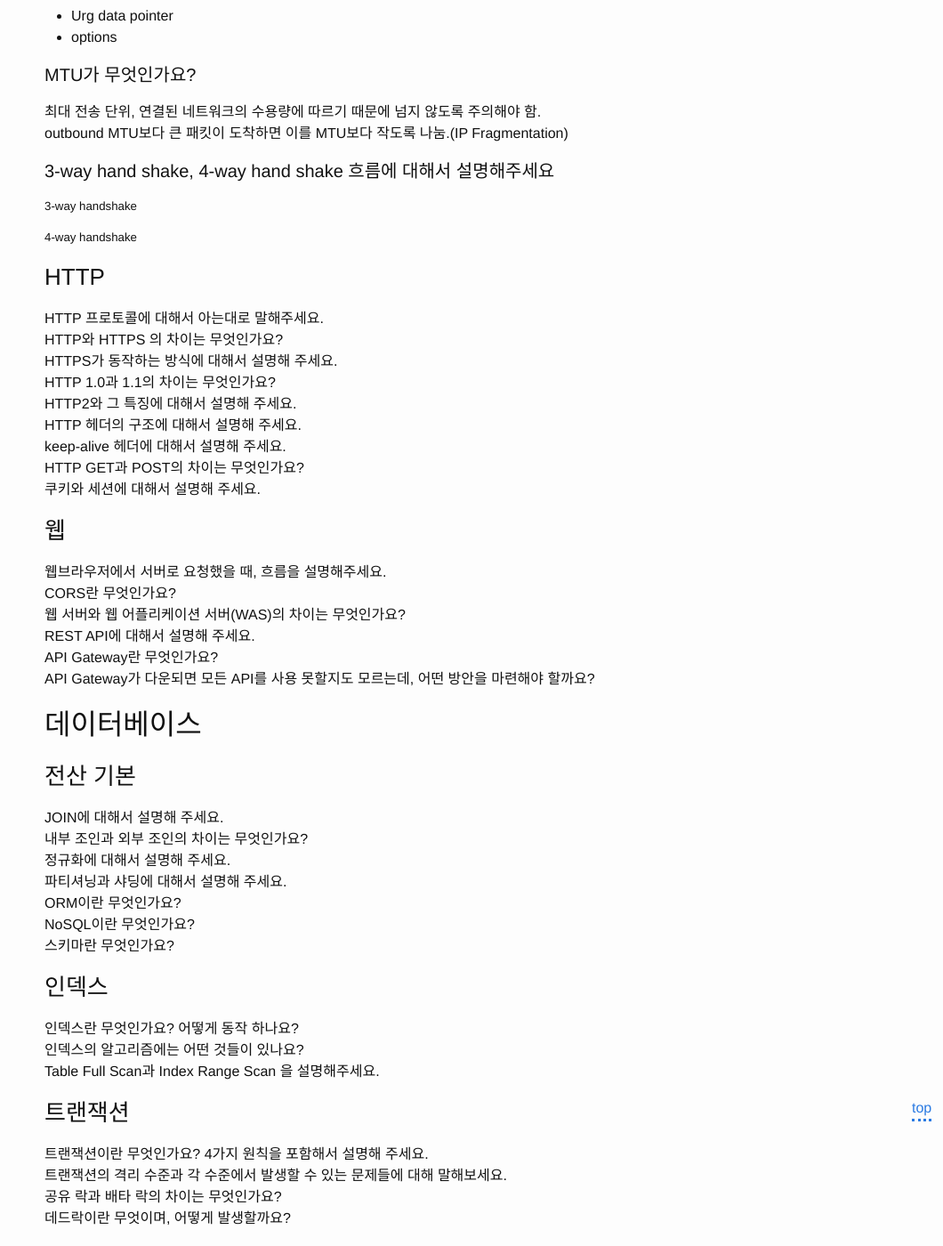
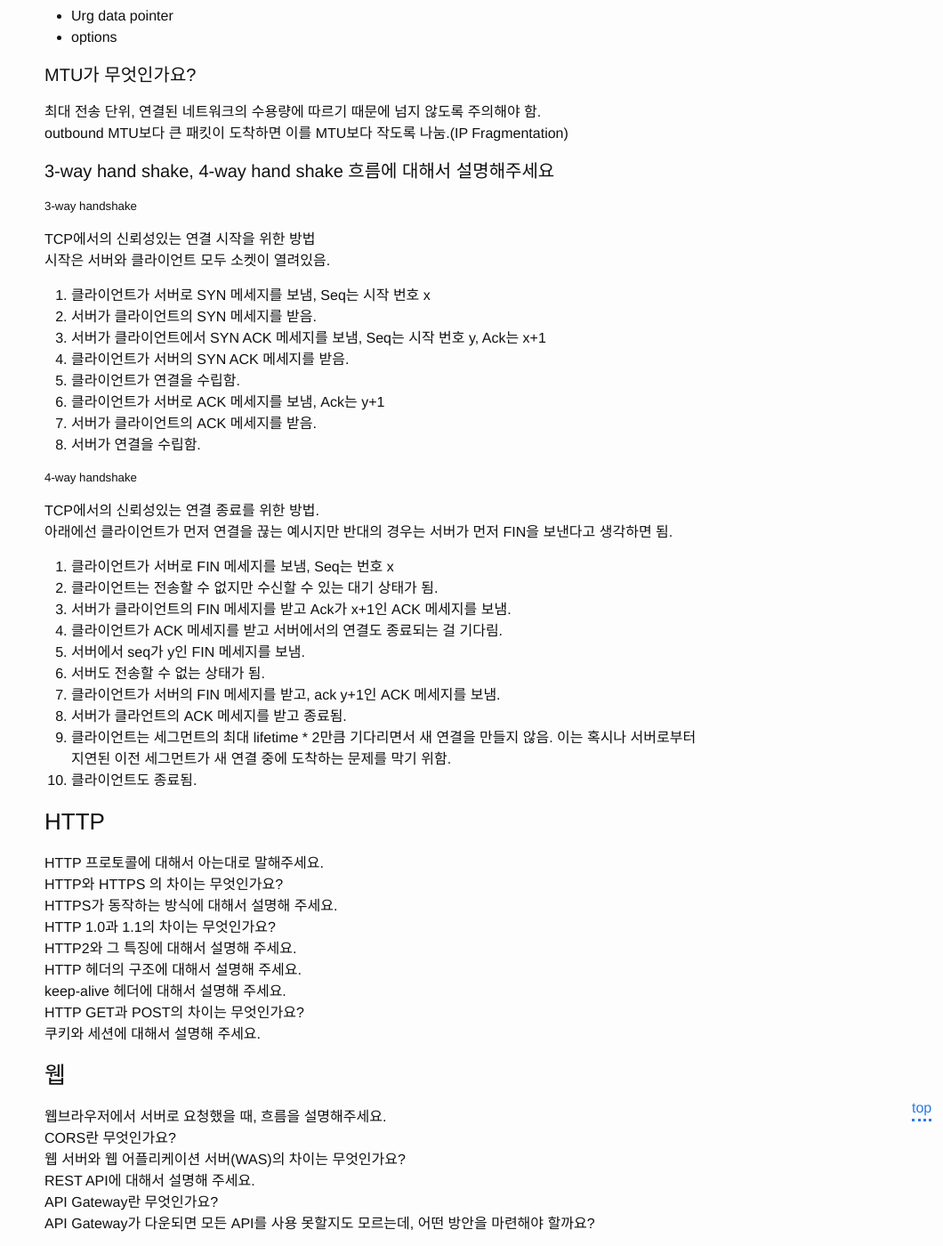
Before and after one commit to WraithKim/blog, a Jekyll site: the page built from _posts/2021-05-20-tech-interview-with-rage.md, in a window 1280 px wide and 1400 px high, scrolled down 7121 px. Shown: the whole window at 89% size, without its empty margins (220-1280 px from the left). Built offline with Jekyll 4.4.1, drawn with Linux system fonts in a browser that asks for light colours.

Commit message:
TCP/UDP 완료

```diff
--- a/_posts/2021-05-20-tech-interview-with-rage.md
+++ b/_posts/2021-05-20-tech-interview-with-rage.md
@@ -275,7 +275,33 @@ outbound MTU보다 큰 패킷이 도착하면 이를 MTU보다 작도록 나눔.
 
 ##### 3-way handshake
 
+TCP에서의 신뢰성있는 연결 시작을 위한 방법
+시작은 서버와 클라이언트 모두 소켓이 열려있음.
+
+1. 클라이언트가 서버로 SYN 메세지를 보냄, Seq는 시작 번호 x
+2. 서버가 클라이언트의 SYN 메세지를 받음.
+3. 서버가 클라이언트에서 SYN ACK 메세지를 보냄, Seq는 시작 번호 y, Ack는 x+1
+4. 클라이언트가 서버의 SYN ACK 메세지를 받음.
+5. 클라이언트가 연결을 수립함.
+6. 클라이언트가 서버로 ACK 메세지를 보냄, Ack는 y+1
+7. 서버가 클라이언트의 ACK 메세지를 받음.
+8. 서버가 연결을 수립함.
+
 ##### 4-way handshake
+
+TCP에서의 신뢰성있는 연결 종료를 위한 방법.
+아래에선 클라이언트가 먼저 연결을 끊는 예시지만 반대의 경우는 서버가 먼저 FIN을 보낸다고 생각하면 됨.
+
+1. 클라이언트가 서버로 FIN 메세지를 보냄, Seq는 번호 x
+2. 클라이언트는 전송할 수 없지만 수신할 수 있는 대기 상태가 됨.
+3. 서버가 클라이언트의 FIN 메세지를 받고 Ack가 x+1인 ACK 메세지를 보냄.
+4. 클라이언트가 ACK 메세지를 받고 서버에서의 연결도 종료되는 걸 기다림.
+5. 서버에서 seq가 y인 FIN 메세지를 보냄.
+6. 서버도 전송할 수 없는 상태가 됨.
+7. 클라이언트가 서버의 FIN 메세지를 받고, ack y+1인 ACK 메세지를 보냄.
+8. 서버가 클라언트의 ACK 메세지를 받고 종료됨.
+9. 클라이언트는 세그먼트의 최대 lifetime * 2만큼 기다리면서 새 연결을 만들지 않음. 이는 혹시나 서버로부터 지연된 이전 세그먼트가 새 연결 중에 도착하는 문제를 막기 위함.
+10. 클라이언트도 종료됨.
 
 ### HTTP
 
```
